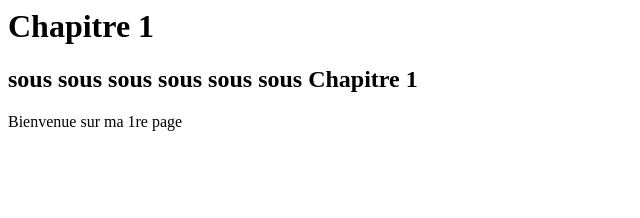
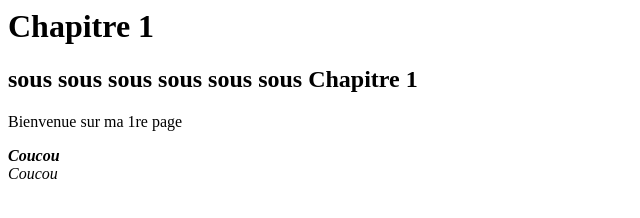
Before and after one commit to lsfani/lsfani.github.io, a plain HTML site: page index.html in a window 1280 px wide. Shown: the whole page, without its empty margins (0-640 px from the left). Drawn offline with Linux system fonts and the light colour scheme.

Commit message:
Update index.html

```diff
--- a/index.html
+++ b/index.html
@@ -7,5 +7,7 @@
     </h2>
     <p>
       Bienvenue sur ma 1re page </p>
+    <p>
+      <em><b>Coucou</b><br>Coucou</em>
   </body>
 </html>
```
